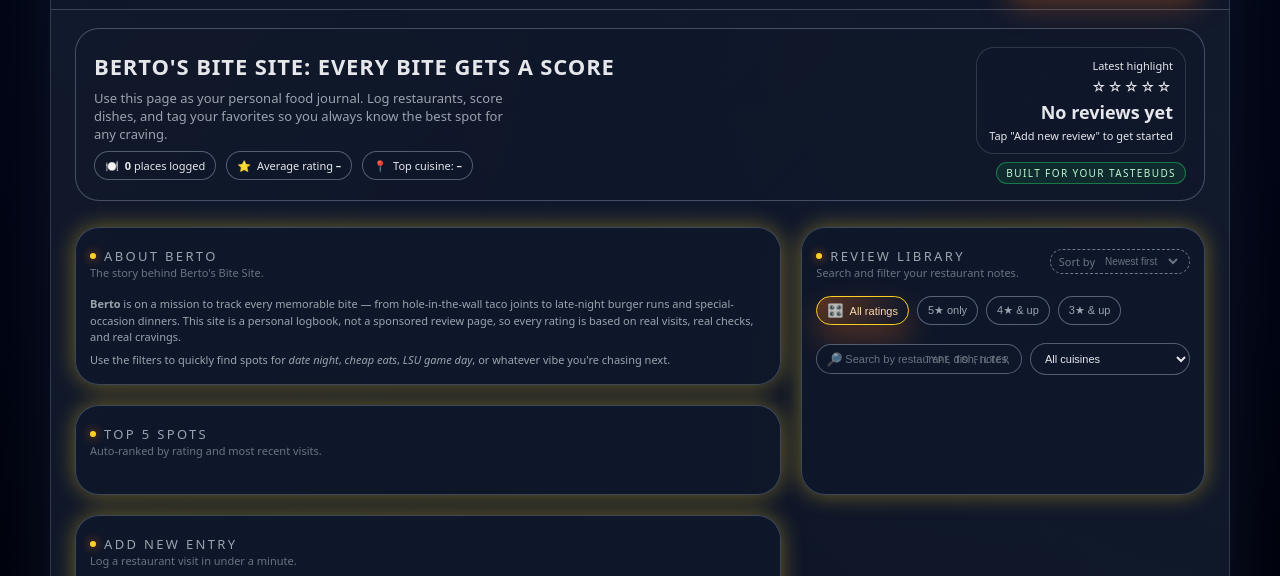
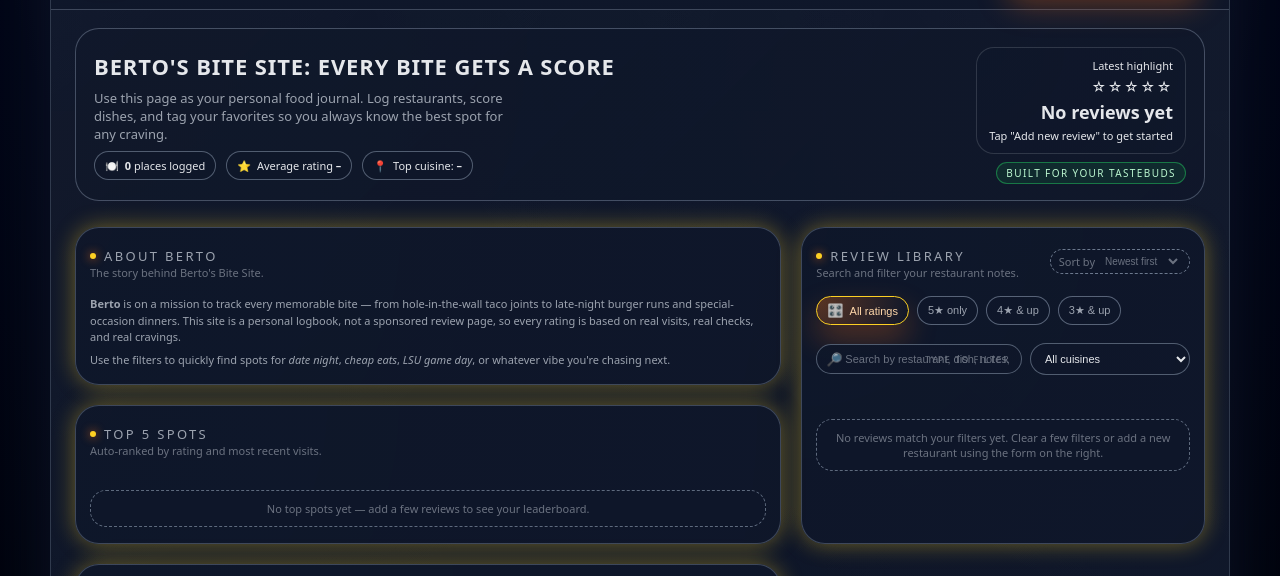
Before and after one commit to bertojr35/bertos-bite-site, a plain HTML site: page index.html in a window 1280 px wide. Shown: the part 144-720 px from the top of the page. Drawn offline with Linux system fonts and the light colour scheme.

Commit message:
Update index.html

```diff
--- a/index.html
+++ b/index.html
@@ -1099,10 +1099,7 @@
   </div>
 
   <script>
-    const reviews = [
-      {
-
-
+  const reviews = [];
 
 
 
```
